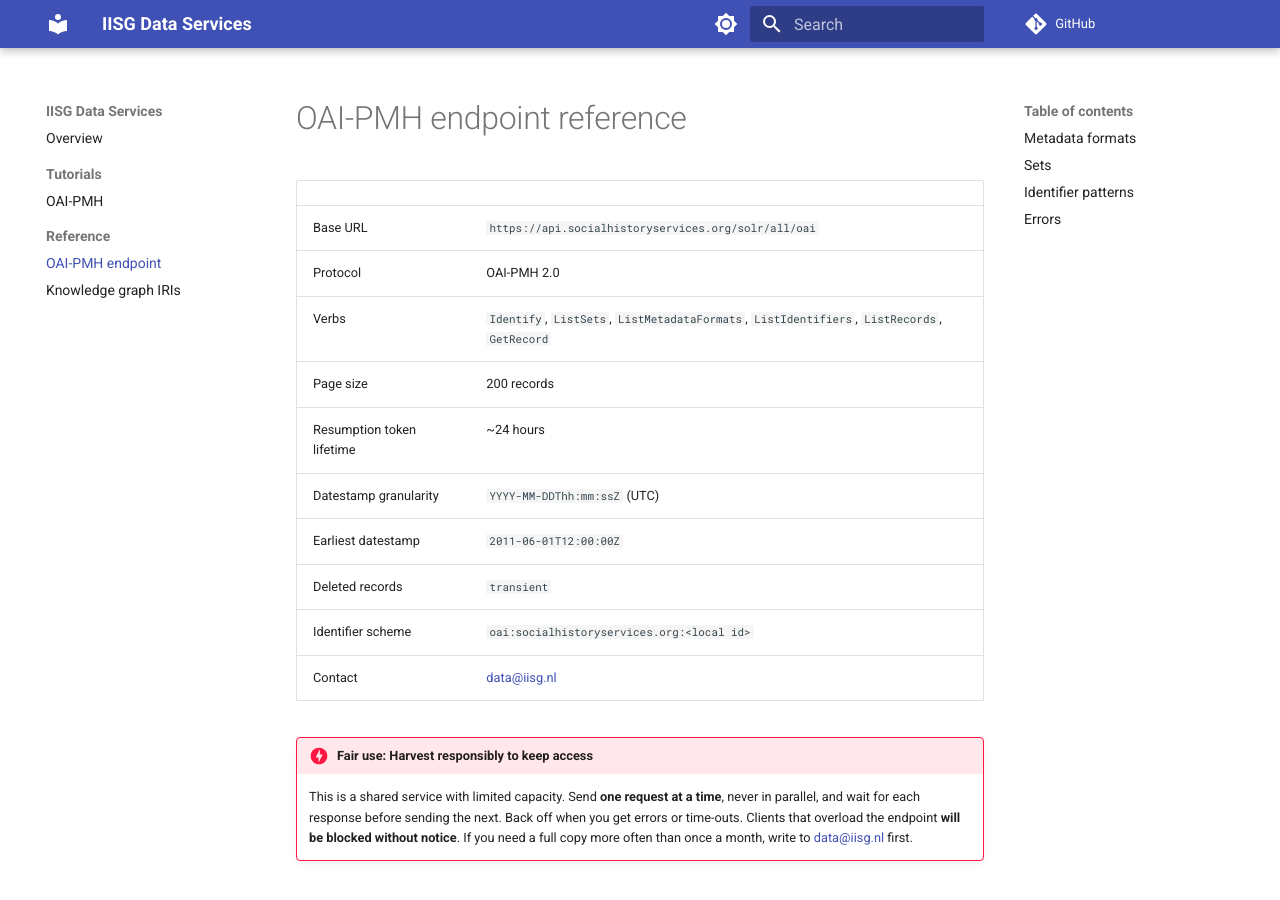
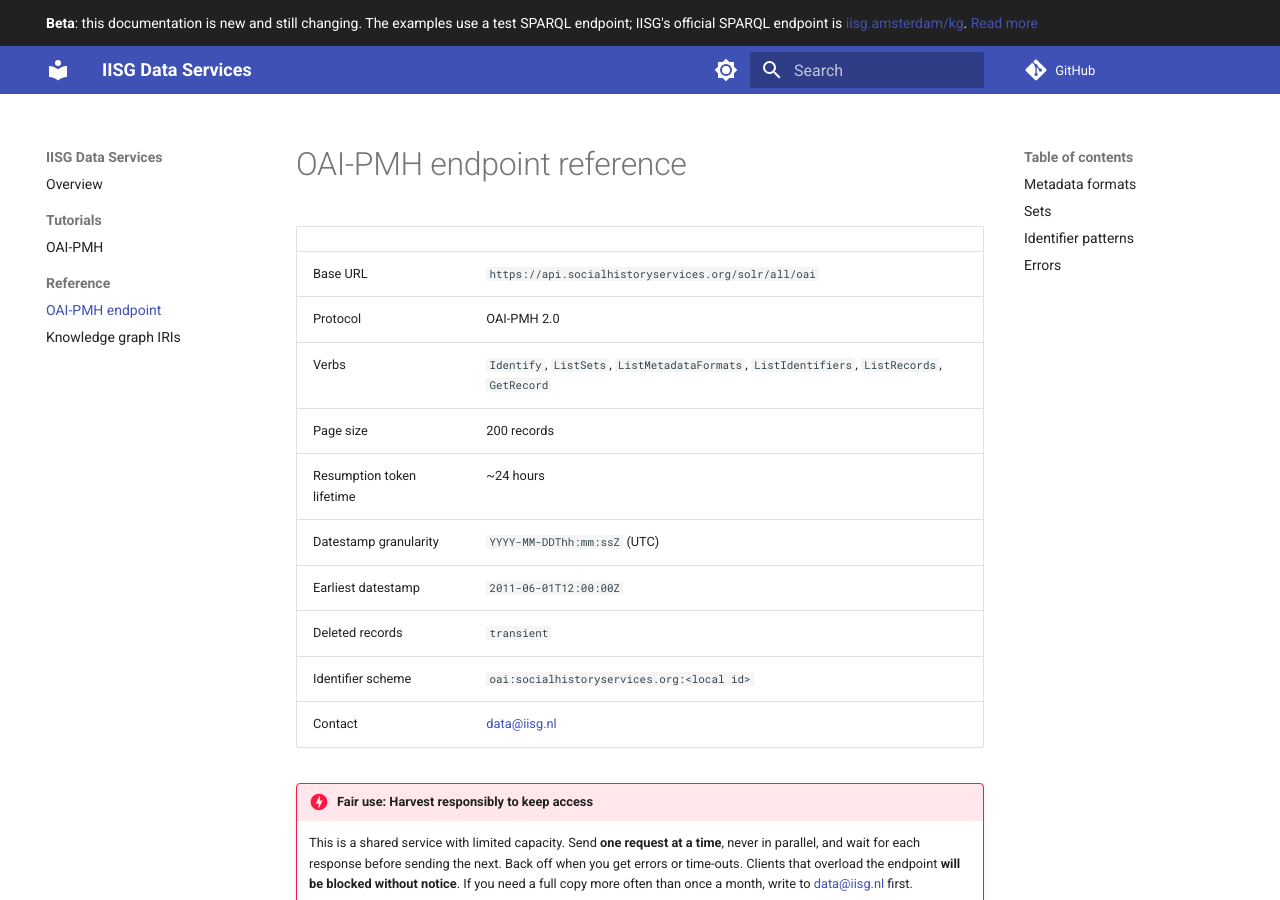
Before and after one commit to knaw-iisg/iisg-docs-metadata, an MkDocs documentation site: the page built from docs/reference/oai-pmh.md, in a window 1280 px wide and 900 px high. Built offline with MkDocs 1.6.1 and Material for MkDocs 9.7.7, drawn with Linux system fonts in a browser that asks for light colours; comment, search, counter and statistics services are not loaded.

Commit message:
Mark docs as beta and name the official SPARQL endpoint
Site-wide announcement banner plus a Beta section on the overview page,
the SPARQL section of the IRI reference, and the README: the docs are
new, and while IISG's official endpoint is iisg.amsterdam/kg, the
examples run against a test endpoint with a newer graph. Also moves the
fair-use reminder to the top of "A complete harvest".

Co-Authored-By: Claude Opus 5.5 <noreply@anthropic.com>

```diff
--- a/mkdocs.yml
+++ b/mkdocs.yml
@@ -5,6 +5,7 @@ edit_uri: edit/main/docs/
 
 theme:
   name: material
+  custom_dir: overrides
   features:
     - navigation.sections
     - navigation.footer
@@ -26,6 +27,11 @@ theme:
 # domain here only. examples/oai_to_sparql.py carries its own copy of
 # sparql_endpoint; CI fails if the two differ.
 extra:
+  # IISG's official knowledge graph (TriplyDB). The docs' examples run
+  # against the test endpoint below instead, which has the newer graph.
+  official_kg: https://iisg.amsterdam/kg
+  official_sparql: https://api.druid.datalegend.net/datasets/IISG/iisg-kg/services/iisg-kg/sparql
+  # Test endpoint used throughout the documentation.
   sparql_endpoint: https://sparql.zijdeman.nl
   query_ui: https://kg.zijdeman.nl
   kb_viewer: https://kb.zijdeman.nl
--- /dev/null
+++ b/overrides/main.html
@@ -0,0 +1,9 @@
+{% extends "base.html" %}
+
+{# Site-wide beta banner. Remove this block when the docs leave beta. #}
+{% block announce %}
+  <strong>Beta</strong>: this documentation is new and still changing.
+  The examples use a test SPARQL endpoint; IISG's official SPARQL endpoint is
+  <a href="{{ config.extra.official_kg }}">{{ config.extra.official_kg | replace("https://", "") }}</a>.
+  <a href="{{ base_url }}/#beta">Read more</a>
+{% endblock %}
```
Also changed, not shown: README.md (+9 -0 lines), docs/index.md (+16 -0 lines), docs/reference/iris.md (+12 -5 lines), docs/tutorials/oai-pmh.md (+7 -6 lines).
